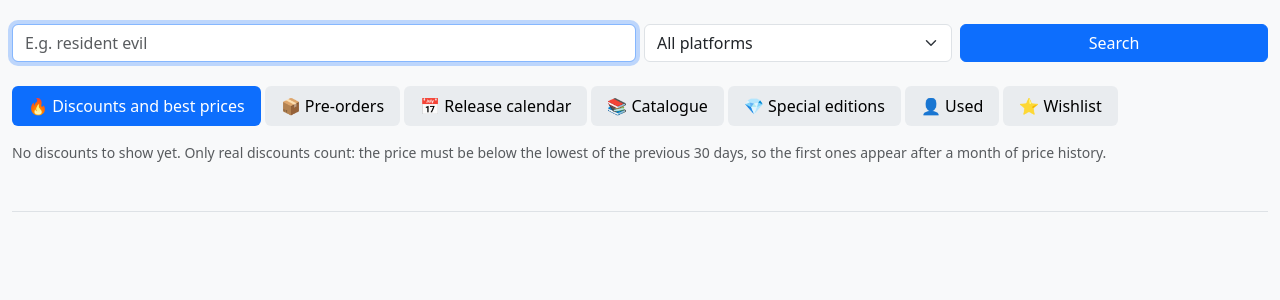
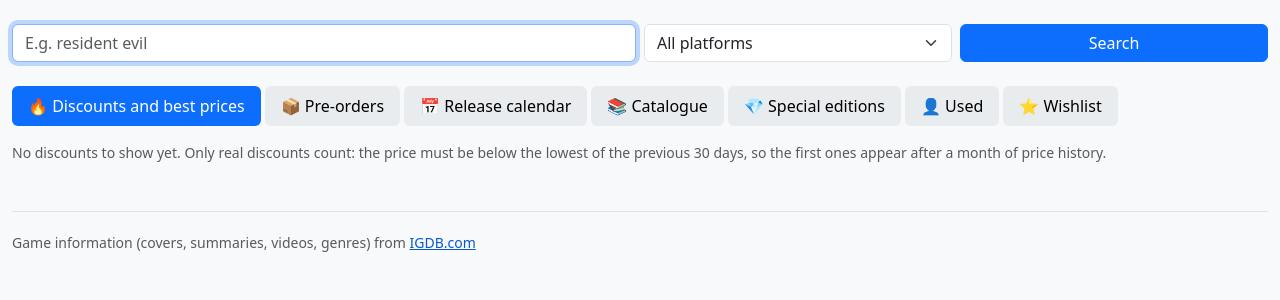
Before and after one commit to Barbaaz/Project-10794, a Python web app: template templates/index.html in a window 1280 px wide. Shown: the part 48-348 px from the top of the page. Run offline with Jinja, Linux system fonts and the light colour scheme; the template is opened without the code that fills it, so the values that code supplies are empty.

Commit message:
IGDB.com credit on the front page footer and the game page
IGDB's terms ask for a visible credit where its data is shown: under the store
status on the front page, and at the end of "Sobre o jogo" for games matched to IGDB.

Co-Authored-By: Claude Opus 5.5 <noreply@anthropic.com>

```diff
--- a/static/i18n.js
+++ b/static/i18n.js
@@ -545,6 +545,8 @@ const STRINGS = {
         dismiss: "Dispensar",
         view_in_store: "Ver na loja",
         status_intro: "Preços das lojas, atualizados uma vez por dia:",
+        igdb_credit: "Informação dos jogos (capas, resumos, vídeos, géneros) do",
+        igdb_credit_game: "Informação do jogo do",
         updated_ago: "atualizado {ago}",
         never_updated: "nunca atualizado",
         ago_less_hour: "há menos de 1 h",
@@ -1182,6 +1184,8 @@ const STRINGS = {
         dismiss: "Dismiss",
         view_in_store: "View in store",
         status_intro: "Store prices, updated once a day:",
+        igdb_credit: "Game information (covers, summaries, videos, genres) from",
+        igdb_credit_game: "Game information from",
         updated_ago: "updated {ago}",
         never_updated: "never updated",
         ago_less_hour: "less than 1 h ago",
--- a/static/pages/game.js
+++ b/static/pages/game.js
@@ -156,6 +156,7 @@ function renderAbout() {
     renderVideos();
 
     document.getElementById("about-text").innerHTML = parts.join("");
+    document.getElementById("igdb-credit").classList.toggle("d-none", !game.igdb_id);
     const hasFacts = Boolean(document.getElementById("facts").children.length);
     document.getElementById("about").classList.toggle("d-none", !hasFacts && !parts.length && !pictures.length && !game.videos.length);
     bindClampToggles(document.getElementById("about"));
--- a/templates/game.html
+++ b/templates/game.html
@@ -133,6 +133,8 @@
                     <div id="video-list" class="screenshots"></div>
                     <div class="small text-body-secondary" data-i18n="video_source"></div>
                 </div>
+                <!-- IGDB's terms ask for a visible credit where its data is shown -->
+                <div id="igdb-credit" class="small text-body-secondary mt-3 d-none"><span data-i18n="igdb_credit_game"></span> <a href="https://www.igdb.com" target="_blank" rel="noopener">IGDB.com</a></div>
             </div>
         </section>
 
--- a/templates/index.html
+++ b/templates/index.html
@@ -124,7 +124,11 @@
     <div id="results"></div>
 
     <!-- When each store's prices were last updated; ⚠ when a run failed or a store is out of date -->
-    <footer id="store-status" class="small text-body-secondary border-top mt-5 pt-3"></footer>
+    <footer class="small text-body-secondary border-top mt-5 pt-3">
+        <div id="store-status"></div>
+        <!-- IGDB's terms ask for a visible credit where its data is shown -->
+        <div class="mt-1"><span data-i18n="igdb_credit"></span> <a href="https://www.igdb.com" target="_blank" rel="noopener">IGDB.com</a></div>
+    </footer>
 </div>
 
 <script src="/static/pages/index.js"></script>
```
